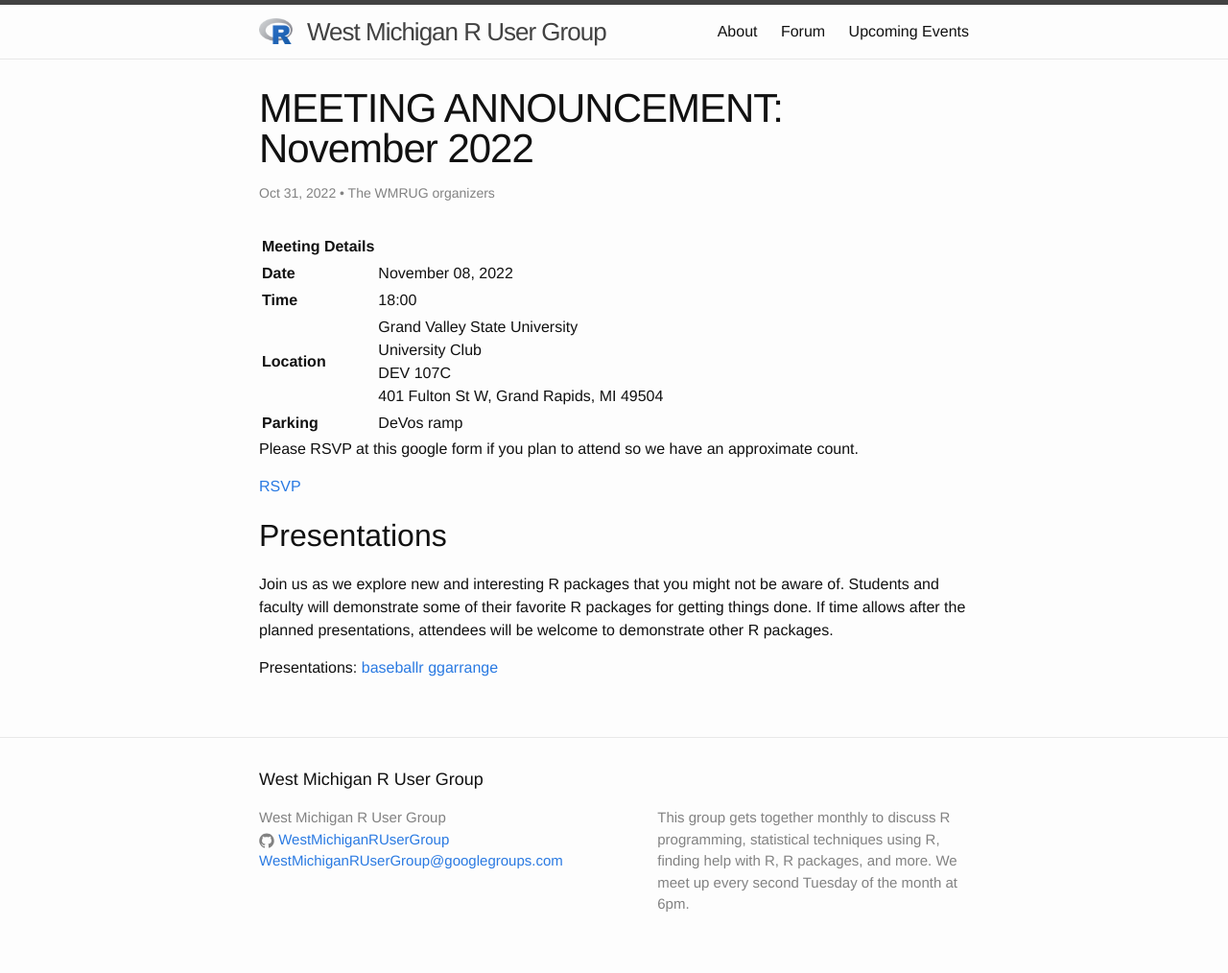
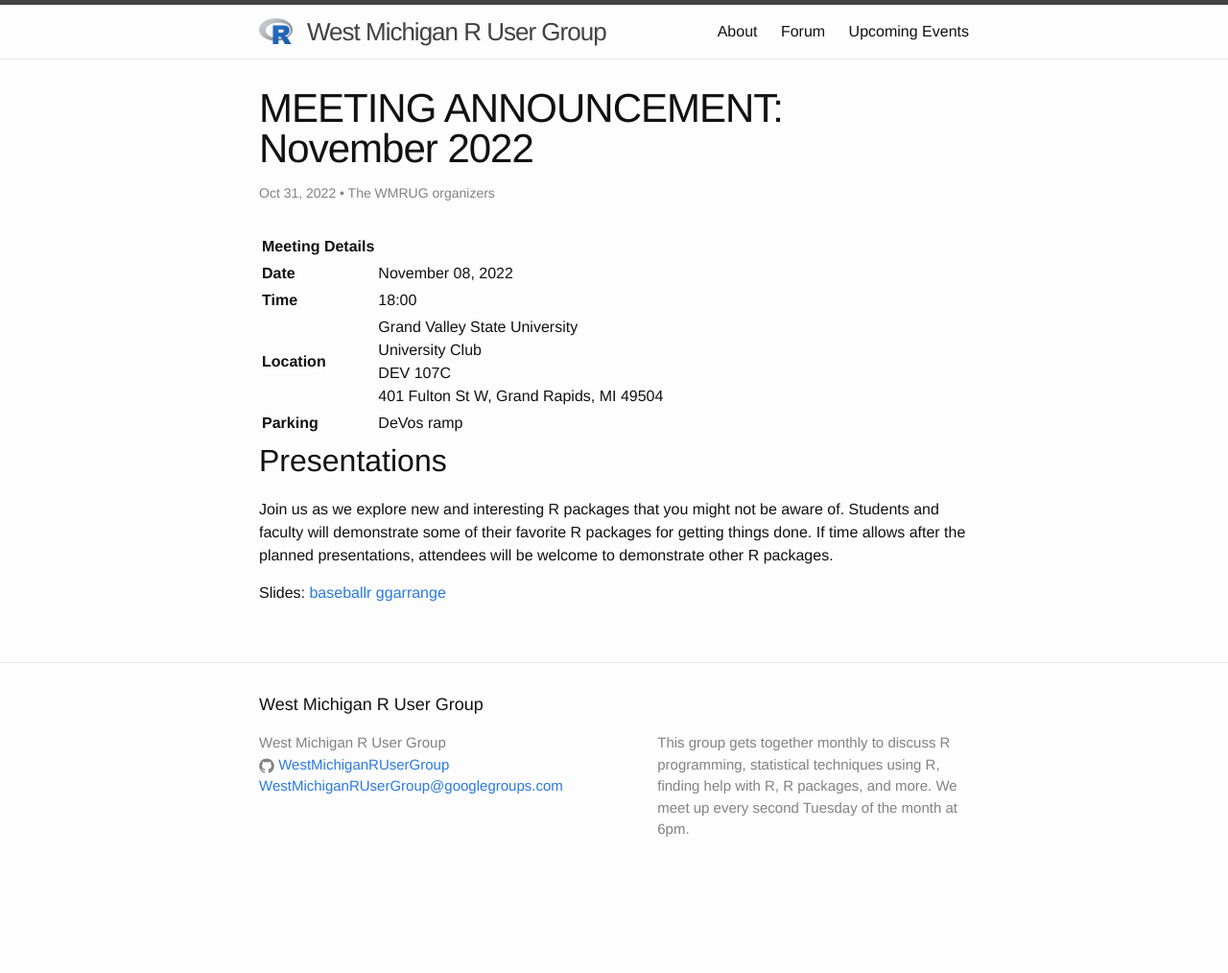
Before and after one commit to WestMichiganRUserGroup/WestMichiganRUserGroup.github.io, a Jekyll site: the page built from _posts/2022-11-08-meeting-announcement-2022-10.md, in a window 1280 px wide. Shown: the whole page at 96% size. Built offline with Jekyll 4.4.1, drawn with Linux system fonts in a browser that asks for light colours; after the commit the page ends 936 px from its top, so only the background shows below that.

Commit message:
Update 2022-11-08-meeting-announcement-2022-10.md

```diff
--- a/_posts/2022-11-08-meeting-announcement-2022-10.md
+++ b/_posts/2022-11-08-meeting-announcement-2022-10.md
@@ -13,14 +13,10 @@
 |**Location**|Grand Valley State University<br>University Club<br>DEV 107C<br>401 Fulton St W, Grand Rapids, MI 49504|
 |**Parking** |DeVos ramp|
 
-Please RSVP at this google form if you plan to attend so we have an approximate count.
-
-[RSVP]( https://docs.google.com/forms/d/e/1FAIpQLSf66K2l4BDzmN6GGvb1r7_QSfO2SvsIFF7CCF1CZZnTJySz_A/viewform?usp=pp_url&entry.288024456=Yes)
-
 ## Presentations
 
 Join us as we explore new and interesting R packages that you might not be aware of. Students and faculty will demonstrate some of their favorite R packages for getting things done. If time allows after the planned presentations, attendees will be welcome to demonstrate other R packages.
 
-Presentations:
+Slides:
 [baseballr](https://github.com/WestMichiganRUserGroup/Meeting-Materials/blob/master/20221108-GVSU-Students/baseballr_pres.pdf)
 [ggarrange](https://github.com/WestMichiganRUserGroup/Meeting-Materials/blob/master/20221108-GVSU-Students/ggarrange.pdf)
```
